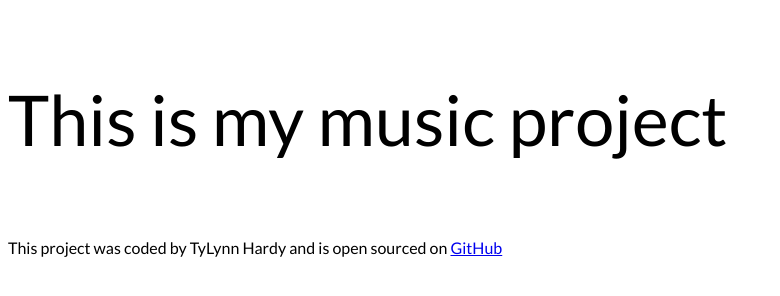
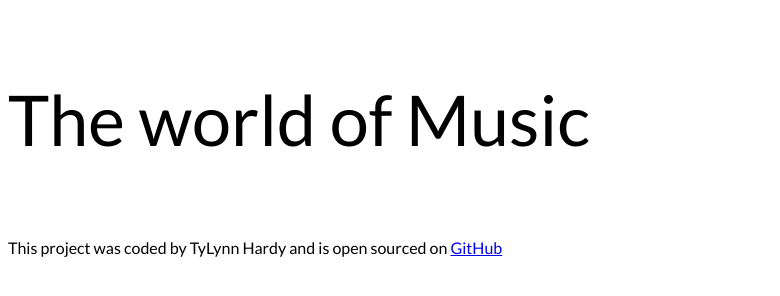
Before and after one commit to tylynnhardy/music-project, a plain HTML site: page src/index.html in a window 1280 px wide. Shown: the whole page, without its empty margins (0-780 px from the left). Drawn offline with Linux system fonts and the light colour scheme.

Commit message:
corrected header

```diff
--- a/src/index.html
+++ b/src/index.html
@@ -12,7 +12,7 @@
     <title>The world of music</title>
 </head>
 <body>
-    <h1>This is my music project</h1>
+    <h1>The world of Music</h1>
 
 
 
```
